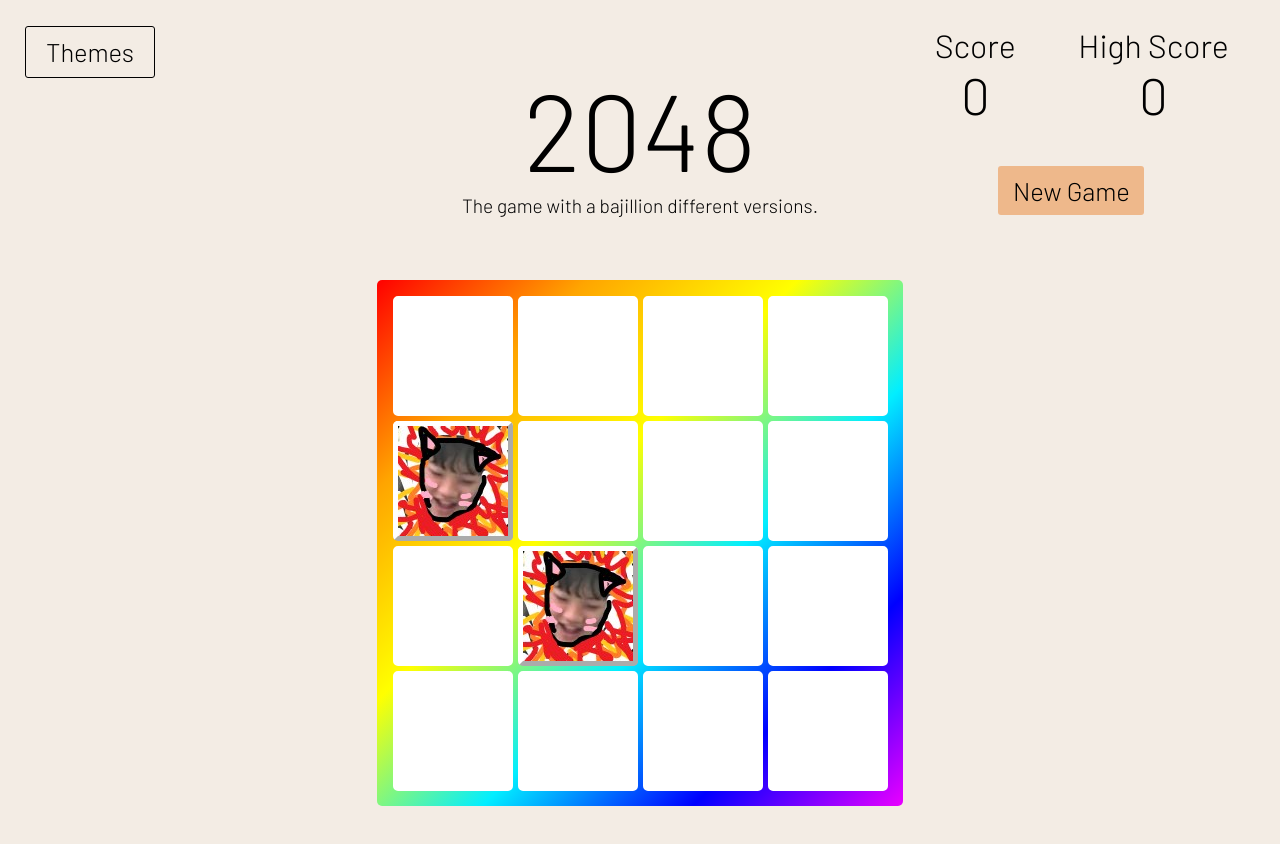
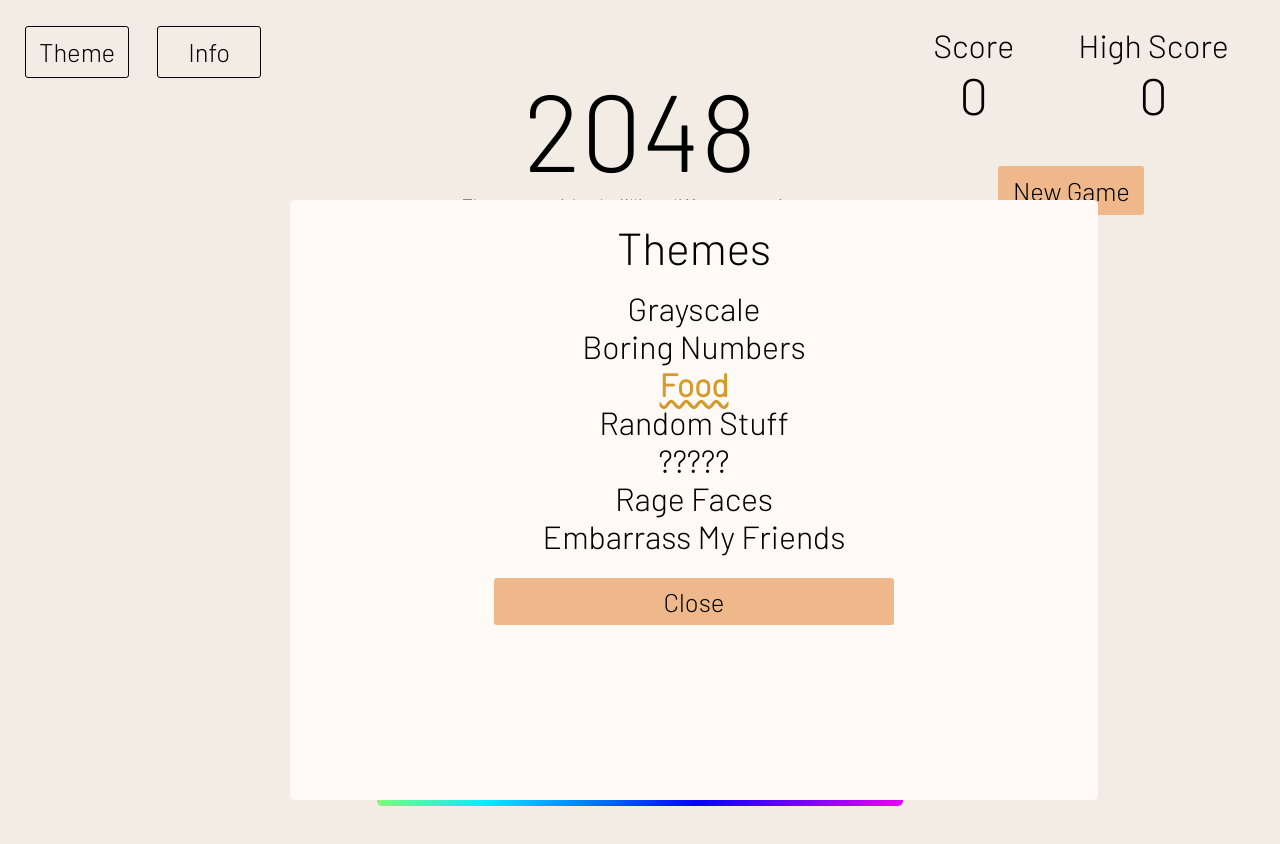
Before and after one commit to inaut6ll/inaut6ll.github.io, a plain HTML site: page 2048.html in a window 1280 px wide. Drawn offline with nearby package versions, Linux system fonts and the light colour scheme; a web font is replaced by a local one.

Commit message:
make theme button functional

```diff
--- a/2048-style.css
+++ b/2048-style.css
@@ -38,7 +38,7 @@ body {
 }
 
 .button1:active{
-    background-color: rgb(150, 62, 30);
+    background-color: rgba(172, 159, 154, 0.651);
 }
 
 .button2{
@@ -55,20 +55,29 @@ body {
     background-color: rgb(226, 160, 110);
 }
 
-#themes{
+#theme-button{
     position: relative;
     left: 1%;
     padding-top: .8%;
-    width: 10vw;
+    width: 8vw;
     height: 3.2vw;
     text-align: center;
     align-self: flex-start;
 }
 
+#info{
+    position: relative;
+    left: -18%;
+    padding-top: .8%;
+    width: 8vw;
+    height: 3.2vw;
+    text-align: center;
+}
+
 .score-container{
     text-align: center;
     position: relative;
-    left: 30%;
+    left: 16%;
 }
 
 #score{
@@ -125,6 +134,44 @@ body {
     margin: 5% auto 0% auto;
 }
 
+#themes{
+    font-size: 100%;
+    position: fixed;
+    width: 60%;
+    height: 70%;
+    top: 50%;
+    margin-top: -200px;
+    left: 50vw;
+    margin-left: -350px;
+    background-color: rgb(255, 250, 245);
+    border-radius: 5px;
+    text-align: center;
+    padding: 20px;
+}
+
+#themes-title{
+    font-size: 140%;
+    padding-bottom: 2%;
+}
+
+.mode:hover{
+    cursor: pointer;
+    margin: auto;
+    width: 40%;
+}
+
+#food{
+    color: rgb(214, 154, 42);
+    font-weight: bolder;
+    text-decoration: underline wavy;
+}
+
+#close-themes{
+    padding: 1%;
+    width: 50%;
+    margin: 3% auto;
+}
+
 .grid {
     display: grid;
     grid-template-columns: repeat(4, 125px);
--- a/2048.html
+++ b/2048.html
@@ -12,8 +12,11 @@
     <body>
 
         <div id="bar">
-            <div class="button1" id="themes">
-                Themes
+            <div class="button1" id="theme-button">
+                Theme
+            </div>
+            <div class="button1" id="info">
+                Info
             </div>
             <div class="score-container">
                 <div class="score-title">Score</div> <span id="score">0</span>
@@ -31,12 +34,24 @@
             <div class="button2" id="new-game">New Game</div>
 
             <div id="result">
-                    <div id="winlose">Filler text!</div>
-                    <div class="button2" id="play-again">Play Again</div>
-                    <div class="button2" id="keep-going">Keep Going</div>
+                <div id="winlose">Filler text!</div>
+                <div class="button2" id="play-again">Play Again</div>
+                <div class="button2" id="keep-going">Keep Going</div>
             </div>
 
             <div class="grid"></div>
+        </div>
+
+        <div id="themes">
+            <div id="themes-title">Themes</div>
+            <div class="mode" id="gray">Grayscale</div>
+            <div class="mode" id="boring">Boring Numbers</div>
+            <div class="mode" id="food">Food</div>
+            <div class="mode" id="random">Random Stuff</div>
+            <div class="mode" id="q">?????</div>
+            <div class="mode" id=""faces>Rage Faces</div>
+            <div class="mode" id="ann">Embarrass My Friends</div>
+            <div class="button2" id="close-themes">Close</div>
         </div>
 
         <!-- Optional JavaScript -->
--- a/2048App.js
+++ b/2048App.js
@@ -411,6 +411,15 @@ document.addEventListener("DOMContentLoaded", () => {
         resultDisplay.fadeOut(1000);
     });
 
+    $("#theme-button").click(() => {
+        $("#themes").fadeIn();
+    });
+
+    $("#close-themes").click(() => {
+        $("#themes").fadeOut();
+    });
+
+
 
 
 
```
